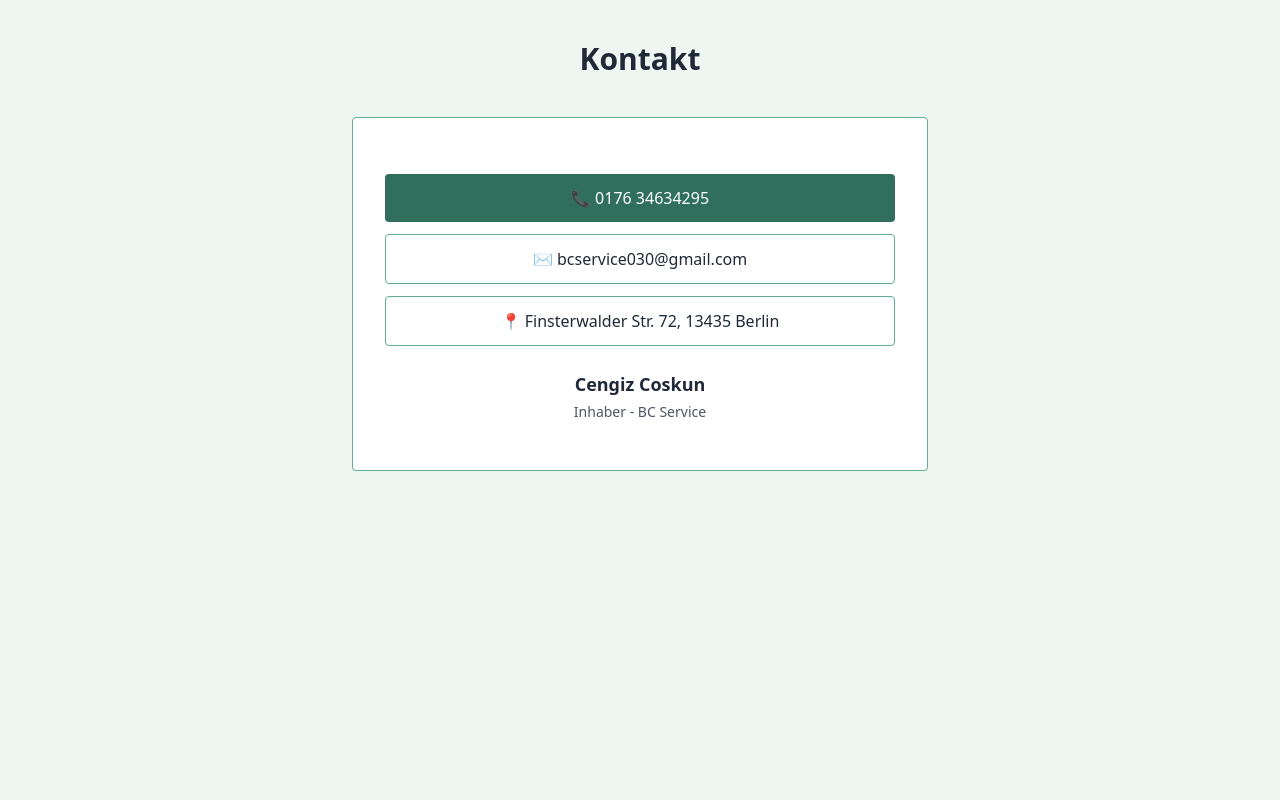
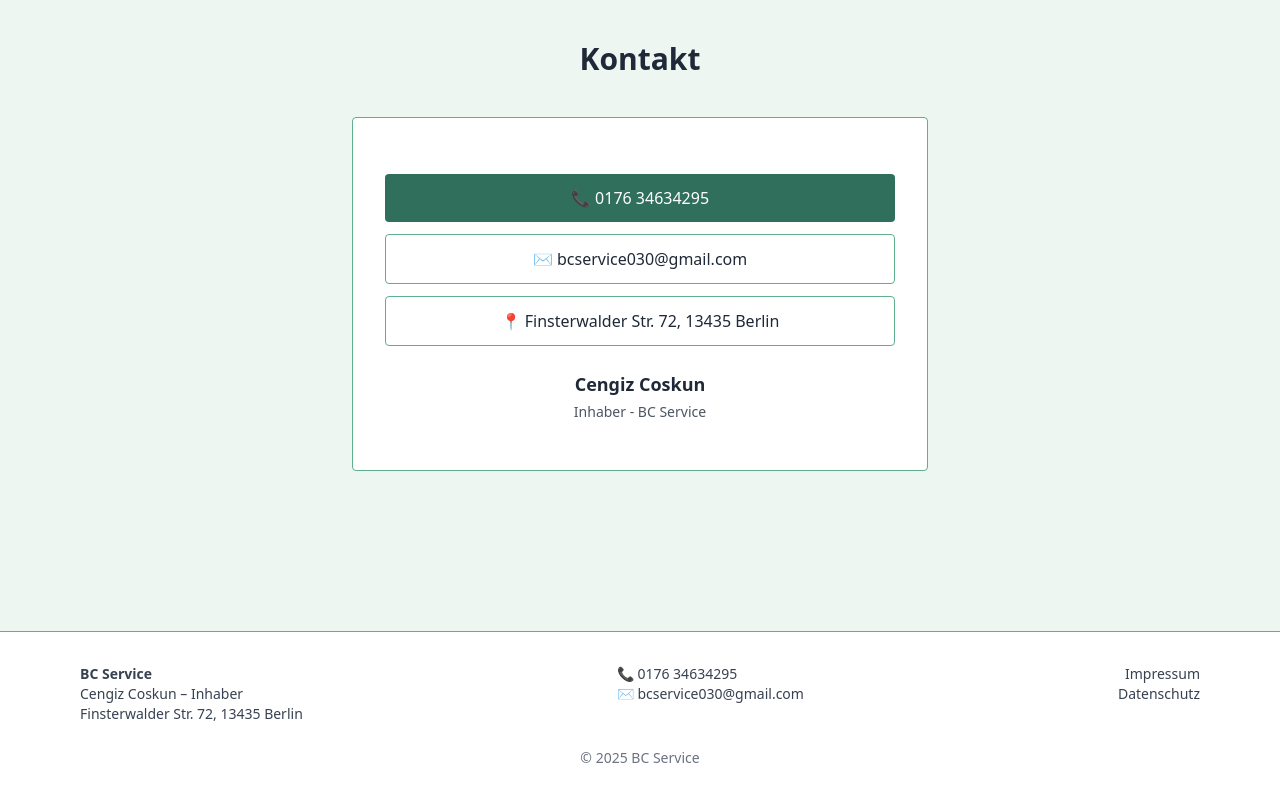
Before and after one commit to sidarhalman/reinigunug-web-site-template, a plain HTML site: page index.html in a window 1280 px wide. Shown: the part 1165-1965 px from the top of the page. Before the commit the page ends 1716 px from the top, so only its background shows below. Drawn offline with nearby package versions, Linux system fonts and the light colour scheme.

Commit message:
added footer

```diff
--- a/index.html
+++ b/index.html
@@ -109,6 +109,43 @@
     </div>
   </section>
 
+  <footer class="bg-white border-t mt-20" style="border-color:#5FAF8E">
+  <div class="max-w-6xl mx-auto px-4 py-8 text-sm text-gray-700">
+
+    <div class="flex flex-col md:flex-row justify-between gap-6">
+
+      <div>
+        <p class="font-semibold">BC Service</p>
+        <p>Cengiz Coskun – Inhaber</p>
+        <a
+          href="https://www.google.com/maps?q=Finsterwalder+Str.+72,+13435+Berlin"
+          target="_blank"
+          rel="noopener noreferrer"
+          class="hover:underline"
+        >
+          Finsterwalder Str. 72, 13435 Berlin
+        </a>
+      </div>
+
+      <div>
+        <p>📞 <a href="tel:017634634295" class="hover:underline">0176 34634295</a></p>
+        <p>✉️ <a href="mailto:bcservice030@gmail.com" class="hover:underline">bcservice030@gmail.com</a></p>
+      </div>
+
+      <div class="md:text-right">
+        <a href="impressum.html" class="hover:underline block">Impressum</a>
+        <a href="datenschutz.html" class="hover:underline block">Datenschutz</a>
+      </div>
+
+    </div>
+
+    <p class="mt-6 text-center text-gray-500">
+      © 2025 BC Service
+    </p>
+
+  </div>
+</footer>
+
   <script>
     const images = [
       'images/pic-1.jpg',
```
